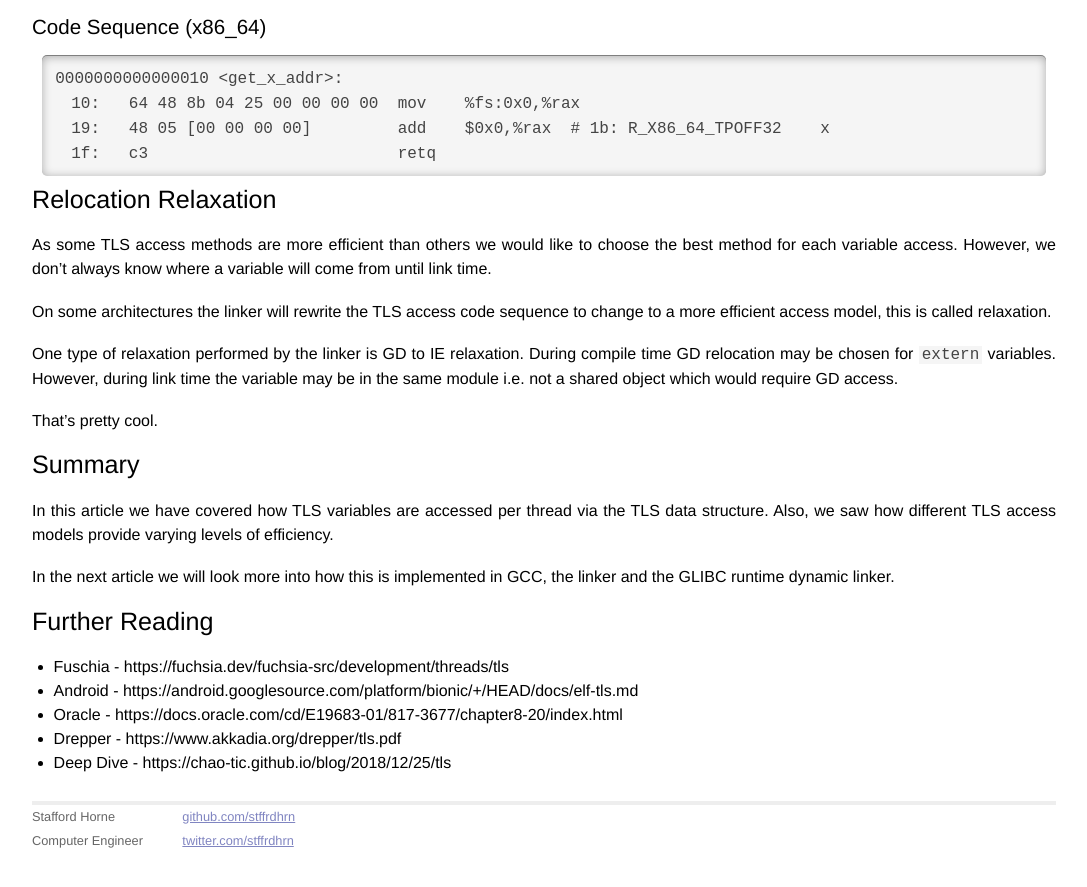
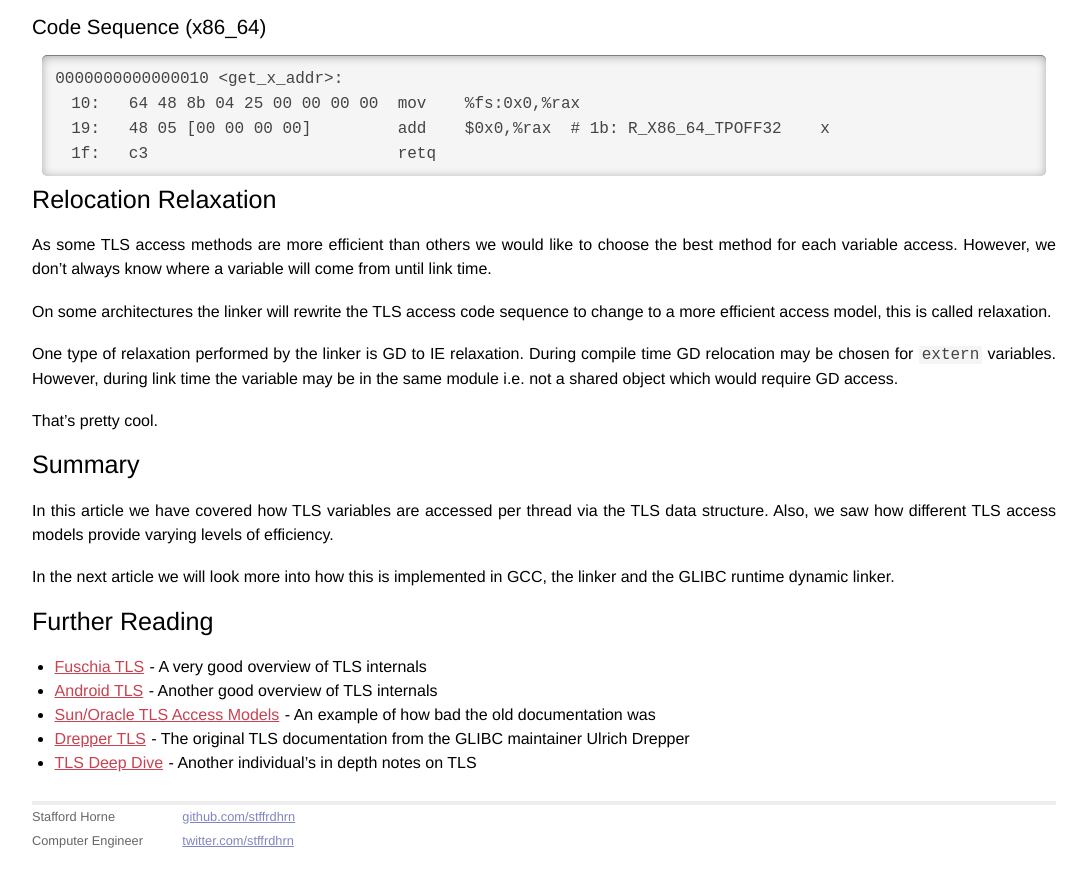
Before and after one commit to stffrdhrn/stffrdhrn.github.io, a Jekyll site: the page built from _posts/2020-01-19-tls.md, in a window 1280 px wide and 900 px high, scrolled down 11653 px. Shown: the top 887 px of the window, without its empty margins (96-1183 px from the left). Built offline with Jekyll 4.4.1, drawn with Linux system fonts in a browser that asks for light colours; comment, search, counter and statistics services are not loaded.

Commit message:
tls: fixup further reading links

```diff
--- a/_posts/2020-01-19-tls.md
+++ b/_posts/2020-01-19-tls.md
@@ -570,8 +570,8 @@ In the next article we will look more into how this is implemented in GCC, the
 linker and the GLIBC runtime dynamic linker.
 
 ## Further Reading
-- Fuschia - https://fuchsia.dev/fuchsia-src/development/threads/tls
-- Android - https://android.googlesource.com/platform/bionic/+/HEAD/docs/elf-tls.md
-- Oracle - https://docs.oracle.com/cd/E19683-01/817-3677/chapter8-20/index.html
-- Drepper - https://www.akkadia.org/drepper/tls.pdf
-- Deep Dive - https://chao-tic.github.io/blog/2018/12/25/tls
+- [Fuschia TLS](https://fuchsia.dev/fuchsia-src/development/threads/tls) - A very good overview of TLS internals
+- [Android TLS](https://android.googlesource.com/platform/bionic/+/HEAD/docs/elf-tls.md) - Another good overview of TLS internals
+- [Sun/Oracle TLS Access Models](https://docs.oracle.com/cd/E19683-01/817-3677/chapter8-20/index.html) - An example of how bad the old documentation was
+- [Drepper TLS](https://www.akkadia.org/drepper/tls.pdf) - The original TLS documentation from the GLIBC maintainer Ulrich Drepper
+- [TLS Deep Dive](https://chao-tic.github.io/blog/2018/12/25/tls) - Another individual's in depth notes on TLS
```
